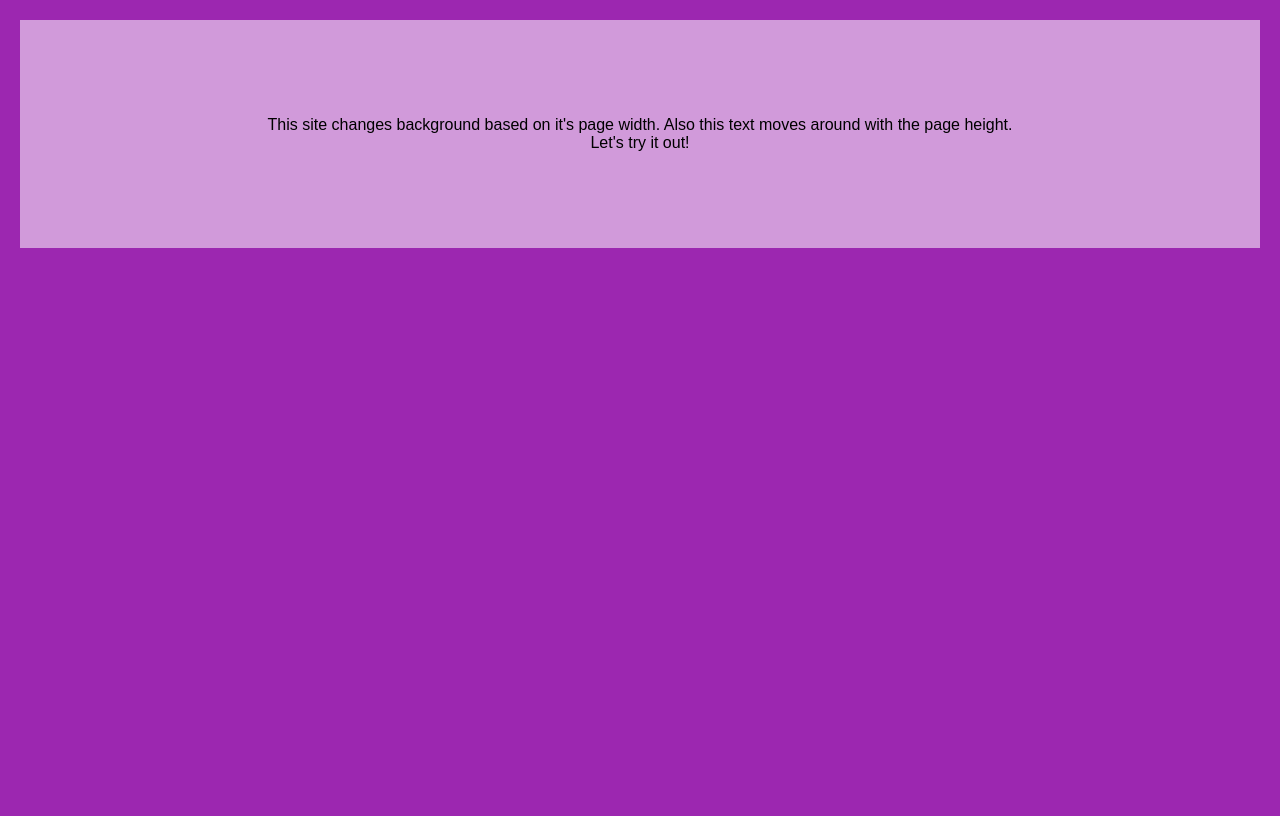
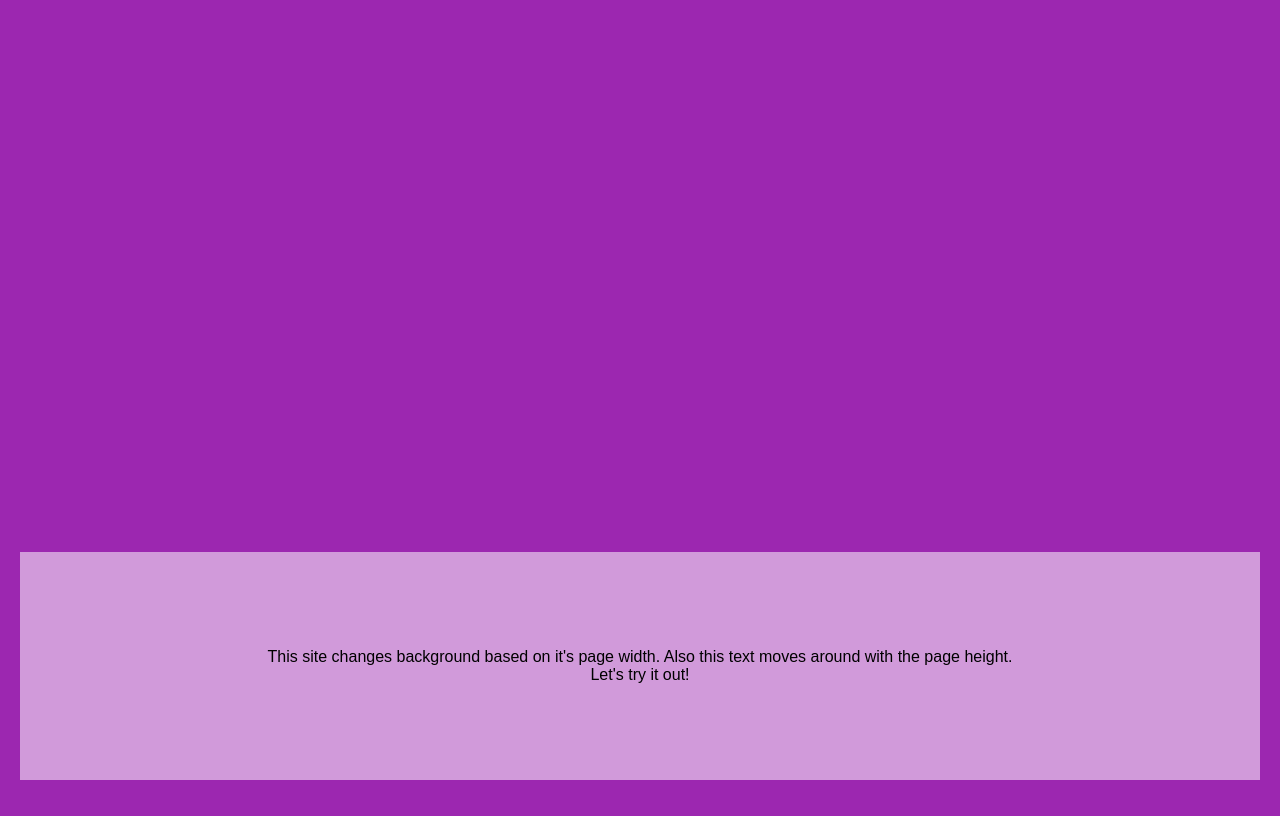
Before and after one commit to Tunde-dev/responsive-rainbow, a plain HTML site: page index.html in a window 1280 px wide. Drawn offline with Linux system fonts and the light colour scheme.

Commit message:
the second task is complete

```diff
--- a/style.css
+++ b/style.css
@@ -29,17 +29,17 @@ body {
 }
 @media (min-width: 600px) {
   body {
-		background-color:#ff9800;
+    background-color: #ff9800;
   }
 }
 @media (min-width: 650px) {
   body {
-		background-color:#ffeb3b;
+    background-color: #ffeb3b;
   }
 }
 @media (min-width: 700px) {
   body {
-		background-color:#4caf50;
+    background-color: #4caf50;
   }
 }
 @media (min-width: 750px) {
@@ -49,11 +49,21 @@ body {
 }
 @media (min-width: 800px) {
   body {
-		background-color:#3f51b5;
+    background-color: #3f51b5;
   }
 }
 @media (min-width: 850px) {
   body {
-		background-color:#9c27b0;
+    background-color: #9c27b0;
   }
 }
+@media screen and (min-height: 550px) {
+  .hint {
+    top: calc(50vh - 114px);
+  }
+}
+@media screen and (min-height: 650px) {
+  .hint {
+    top: calc(100vh - 248px);
+  }
+}
```
Lines whose indentation alone changed are shown as unchanged.
